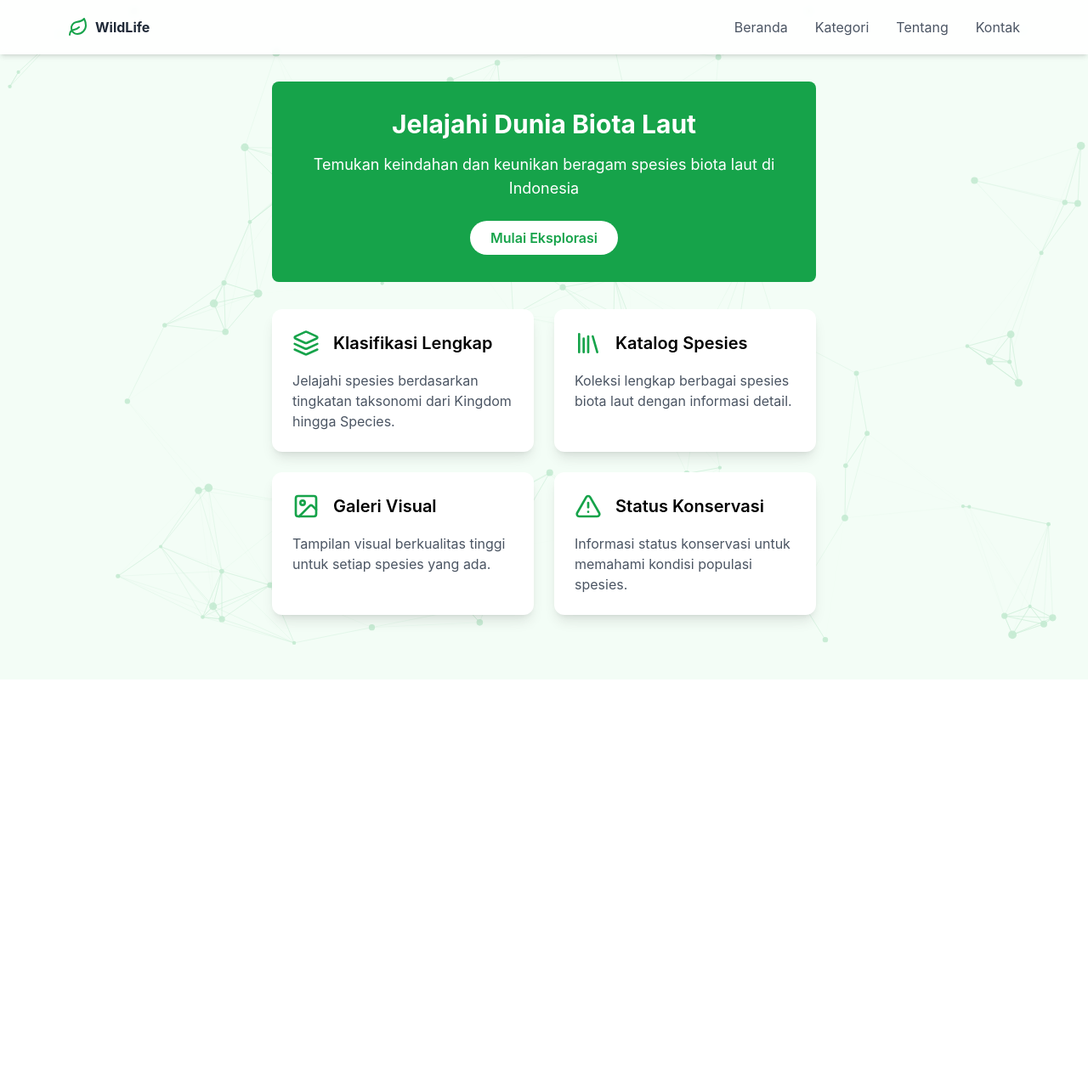
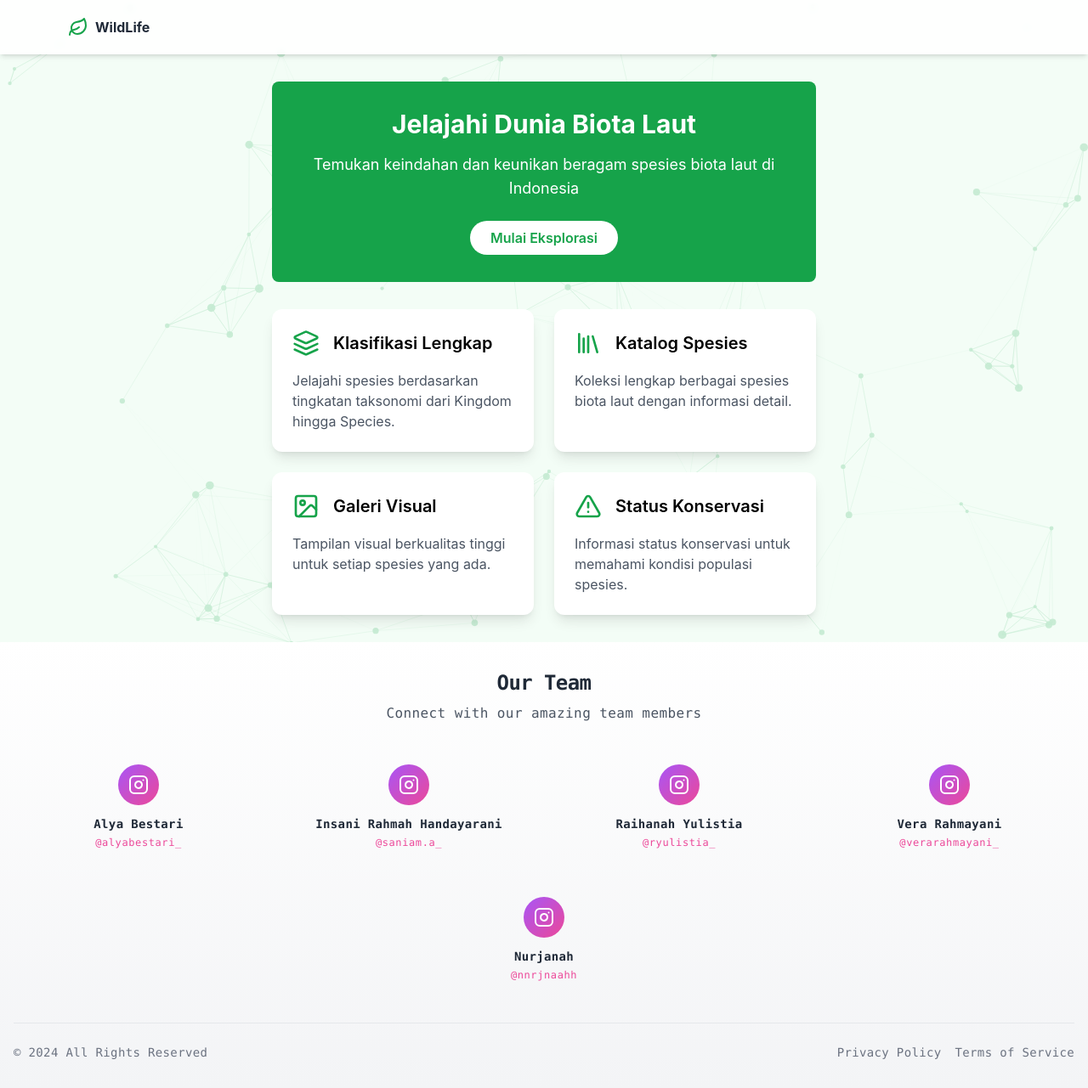
Before and after one commit to AdityaNugrahaPS/Dunia-Invertebrata-Laut-App, a React (Create React App) app: page / in a window 1280 px wide. Shown: the whole page at 85% size. Before the commit the page ends 800 px from the top, so only its background shows below. Built offline with nearby package versions, Linux system fonts and the light colour scheme.

Commit message:
Menambahkan semua file program

```diff
--- a/src/App.jsx
+++ b/src/App.jsx
@@ -1,6 +1,7 @@
 import { useState } from "react";
 import ParticlesBackground from './components/ParticlesBackground';
 import './particles.css';
+import Footer from "./components/Footer";
 import {
   ArrowLeft,
   Layers,
@@ -73,7 +74,7 @@ export default function Preview() {
         Species: "Holothuria atra",
       },
       description:
-        "Secara morfologi, *Holothuria atra* memiliki penampang tubuh bulat dengan sisi ventral yang cenderung datar, serta lubang anus yang bulat. Warna tubuhnya hitam, dengan kulit tubuh yang lembut dan tebal. Hewan ini ditemukan di daerah bersubstrat pasir kasar dan sering kali tubuhnya diselimuti oleh pasir halus (Elfidasari et al., 2012). Menurut Tangko (2009), teripang ini memiliki 20 tentakel yang mengelilingi bagian mulut seperti rumbai elastis, yang berfungsi untuk menangkap makanan. Pada bagian perut yang pipih atau rata, ditemukan banyak kaki tabung (ambulaktral). Teripang memiliki bentuk tubuh memanjang. Pada salah satu ujung tubuhnya terdapat tentakel yang mengelilingi lubang mulut, yang digunakan untuk menangkap mangsa. Kaki-kaki tabung (podia) merupakan kaki semu yang terletak di sisi ventral tubuh. Jika dilihat dari penampang tubuhnya, teripang tampak memiliki bentuk bulat, setengah lingkaran, persegi, trapesium, atau bulat memanjang seperti ular.",
+        "Secara morfologi, Holothuria atra memiliki penampang tubuh bulat dengan sisi ventral yang cenderung datar, serta lubang anus yang bulat. Warna tubuhnya hitam, dengan kulit tubuh yang lembut dan tebal. Hewan ini ditemukan di daerah bersubstrat pasir kasar dan sering kali tubuhnya diselimuti oleh pasir halus (Elfidasari et al., 2012). Menurut Tangko (2009), teripang ini memiliki 20 tentakel yang mengelilingi bagian mulut seperti rumbai elastis, yang berfungsi untuk menangkap makanan. Pada bagian perut yang pipih atau rata, ditemukan banyak kaki tabung (ambulaktral). Teripang memiliki bentuk tubuh memanjang. Pada salah satu ujung tubuhnya terdapat tentakel yang mengelilingi lubang mulut, yang digunakan untuk menangkap mangsa. Kaki-kaki tabung (podia) merupakan kaki semu yang terletak di sisi ventral tubuh. Jika dilihat dari penampang tubuhnya, teripang tampak memiliki bentuk bulat, setengah lingkaran, persegi, trapesium, atau bulat memanjang seperti ular.",
       habitat: "Dasar laut berpasir dan terumbu karang",
       status: "Rentan",
     },
@@ -119,7 +120,7 @@ export default function Preview() {
         Species: "Culcita sp.",
       },
       description:
-        "*Culcita sp.* merupakan jenis bintang laut dengan lengan berbentuk segi lima dan tubuh tebal seperti roti. Warna tubuhnya kuning kecoklatan (Agustina, 2012). Bintang laut ini termasuk dalam filum Echinodermata dan dapat hidup di berbagai habitat, seperti zona rataan terumbu, daerah pertumbuhan alga, padang lamun, koloni karang hidup, dan karang mati (Yusron, 2010). Secara morfologi, *Culcita sp.* memiliki bentuk simetris radial, dengan bagian bawah tubuh dilengkapi kaki tabung yang berfungsi sebagai cakram penyedot (Kastawi, 2005). Bintang laut ini menggunakan kaki tabungnya untuk menempel pada bebatuan, merangkak secara perlahan, dan menjerat mangsa seperti remis dan tiram (Lariman, 2011).",
+        "Culcita sp. merupakan jenis bintang laut dengan lengan berbentuk segi lima dan tubuh tebal seperti roti. Warna tubuhnya kuning kecoklatan (Agustina, 2012). Bintang laut ini termasuk dalam filum Echinodermata dan dapat hidup di berbagai habitat, seperti zona rataan terumbu, daerah pertumbuhan alga, padang lamun, koloni karang hidup, dan karang mati (Yusron, 2010). Secara morfologi, Culcita sp. memiliki bentuk simetris radial, dengan bagian bawah tubuh dilengkapi kaki tabung yang berfungsi sebagai cakram penyedot (Kastawi, 2005). Bintang laut ini menggunakan kaki tabungnya untuk menempel pada bebatuan, merangkak secara perlahan, dan menjerat mangsa seperti remis dan tiram (Lariman, 2011).",
       habitat: "Terumbu karang dan padang lamun",
       status: "Belum Dievaluasi",
     },
@@ -141,7 +142,7 @@ export default function Preview() {
         Species: "Tridacna maxima",
       },
       description:
-        "*Tridacna maxima* termasuk dalam filum Bivalvia yang berukuran besar dan mudah dikenali karena memiliki warna khas serta sebagian besar hidup berasosiasi dengan ekosistem terumbu karang. Keberadaannya di ekosistem terumbu karang memiliki fungsi ekologis penting, seperti menjadi biofilter alami untuk mengatur proses eutrofikasi dan memproduksi kalsium karbonat yang mendukung pertumbuhan terumbu karang (Soo & Todd, 2014; Vicentuan-Cabaitan et al., 2014; Neo et al., 2015). Bentuk, ukuran, dan warna khas pada mantelnya menjadi ciri utama sekaligus daya tarik *Tridacna maxima*. Hal ini membuatnya bernilai ekonomi tinggi, karena baik cangkang maupun dagingnya dapat dimanfaatkan sebagai bahan kerajinan, terutama kerajinan tangan (Neo & Loh, 2015).",
+        "Tridacna maxima termasuk dalam filum Bivalvia yang berukuran besar dan mudah dikenali karena memiliki warna khas serta sebagian besar hidup berasosiasi dengan ekosistem terumbu karang. Keberadaannya di ekosistem terumbu karang memiliki fungsi ekologis penting, seperti menjadi biofilter alami untuk mengatur proses eutrofikasi dan memproduksi kalsium karbonat yang mendukung pertumbuhan terumbu karang (Soo & Todd, 2014; Vicentuan-Cabaitan et al., 2014; Neo et al., 2015). Bentuk, ukuran, dan warna khas pada mantelnya menjadi ciri utama sekaligus daya tarik Tridacna maxima. Hal ini membuatnya bernilai ekonomi tinggi, karena baik cangkang maupun dagingnya dapat dimanfaatkan sebagai bahan kerajinan, terutama kerajinan tangan (Neo & Loh, 2015).",
       habitat: "Terumbu karang dangkal",
       status: "Rentan",
     },
@@ -164,7 +165,7 @@ export default function Preview() {
         Species: "Macrocypraea cervinetta",
       },
       description:
-        "Daerah pasang surut berbatu merupakan salah satu habitat yang dihuni oleh *Macrocypraea cervinetta* dan dianggap sebagai salah satu lingkungan laut yang paling beragam (Tait & Dipper, 1998). Habitat *Macrocypraea cervinetta* terletak di pesisir pantai dengan perluasan yang luas serta ditandai oleh beragam kondisi lingkungan mikro. Salah satu ciri khasnya adalah cangkang berbentuk spiral, meskipun bentuk ini tidak selalu tampak pada saat dewasa tetapi muncul pada tahap tertentu dalam perkembangannya (López & Urcuyo, 2009).",
+        "Daerah pasang surut berbatu merupakan salah satu habitat yang dihuni oleh Macrocypraea cervinetta dan dianggap sebagai salah satu lingkungan laut yang paling beragam (Tait & Dipper, 1998). Habitat Macrocypraea cervinetta terletak di pesisir pantai dengan perluasan yang luas serta ditandai oleh beragam kondisi lingkungan mikro. Salah satu ciri khasnya adalah cangkang berbentuk spiral, meskipun bentuk ini tidak selalu tampak pada saat dewasa tetapi muncul pada tahap tertentu dalam perkembangannya (López & Urcuyo, 2009).",
       habitat: "Terumbu karang dan area berbatu",
       status: "Belum Dievaluasi",
     },
@@ -381,13 +382,14 @@ export default function Preview() {
   };
 
   const SpeciesImage = ({ src, alt, className, size = "default" }) => {
+    const [loading, setLoading] = useState(true);
     const [error, setError] = useState(false);
-    const [loaded, setLoaded] = useState(false);
 
+    // Modifikasi sizeClasses untuk menambahkan fixed height
     const sizeClasses = {
       thumbnail: "w-12 h-12",
       default: "w-full h-64",
-      large: "w-full h-96",
+      large: "w-full h-96"
     };
 
     const containerClass = `
@@ -397,12 +399,16 @@ export default function Preview() {
       ${className || ""}
       bg-gray-50
       rounded-lg
-      border-2
-      border-gray-200
-      ${loaded ? "border-opacity-0" : "border-opacity-100"}
       transition-all
       duration-300
     `;
+
+    // Tampilan loading
+    const renderPlaceholder = () => (
+      <div className="absolute inset-0 flex items-center justify-center bg-gray-100 animate-pulse">
+        <ImageIcon className="w-12 h-12 text-gray-300" />
+      </div>
+    );
 
     if (error) {
       return (
@@ -416,12 +422,17 @@ export default function Preview() {
 
     return (
       <div className={containerClass}>
+        {loading && renderPlaceholder()}
         <img
           src={src}
           alt={alt}
-          className="w-full h-full object-cover"
-          onError={() => setError(true)}
-          onLoad={() => setLoaded(true)}
+          className={`w-full h-full object-cover transition-opacity duration-300 ${loading ? 'opacity-0' : 'opacity-100'
+            }`}
+          onLoad={() => setLoading(false)}
+          onError={() => {
+            setError(true);
+            setLoading(false);
+          }}
         />
       </div>
     );
@@ -440,7 +451,8 @@ export default function Preview() {
 
       <div className="space-y-6">
         {/* Image Section */}
-        <div className="relative w-full h-64 rounded-xl overflow-hidden">
+        {/* Image Section */}
+        <div className="relative w-full rounded-xl overflow-hidden"> {/* Menghapus h-64 */}
           <SpeciesImage
             src={selectedSpecies.imageUrl}
             alt={selectedSpecies.name}
@@ -558,20 +570,6 @@ export default function Preview() {
                 <span className="ml-2 font-bold text-gray-800">WildLife</span>
               </div>
 
-              <div className="hidden md:flex items-center space-x-8">
-                <button className="text-gray-600 hover:text-green-600">
-                  Beranda
-                </button>
-                <button className="text-gray-600 hover:text-green-600">
-                  Kategori
-                </button>
-                <button className="text-gray-600 hover:text-green-600">
-                  Tentang
-                </button>
-                <button className="text-gray-600 hover:text-green-600">
-                  Kontak
-                </button>
-              </div>
 
               <button
                 onClick={() => setMobileMenuOpen(!mobileMenuOpen)}
@@ -606,6 +604,7 @@ export default function Preview() {
           {view === "rankView" && renderRankView()}
           {view === "species" && renderSpeciesDetail()}
         </div>
+        <Footer />
       </div>
     </div>
   );
--- /dev/null
+++ b/src/components/Footer.jsx
@@ -0,0 +1,92 @@
+import React from 'react';
+import { Instagram } from 'lucide-react';
+
+const Footer = () => {
+    const teamMembers = [
+        { name: "Alya Bestari", ig: "alyabestari_" },
+        { name: "Insani Rahmah Handayarani", ig: "saniam.a_" },
+        { name: "Raihanah Yulistia", ig: "ryulistia_" },
+        { name: "Vera Rahmayani", ig: "verarahmayani_" },
+    ];
+
+    return (
+        <footer className="bg-gradient-to-b from-white to-gray-100 dark:from-gray-800 dark:to-gray-900 font-['source-code-pro',_Menlo,_Monaco,_Consolas,_'Courier_New',_monospace]">
+            <div className="max-w-screen-xl mx-auto px-4 py-8">
+                {/* Top Section */}
+                <div className="text-center mb-8">
+                    <h3 className="text-2xl font-bold text-gray-800 dark:text-white mb-2 tracking-tight">
+                        Our Team
+                    </h3>
+                    <p className="text-gray-600 dark:text-gray-300 tracking-wide">
+                        Connect with our amazing team members
+                    </p>
+                </div>
+
+                {/* First Row - 4 Team Members */}
+                <div className="grid grid-cols-2 md:grid-cols-4 gap-6 mb-6">
+                    {teamMembers.map((member, index) => (
+                        <div key={index} className="flex flex-col items-center">
+                            <a
+                                href={`https://instagram.com/${member.ig}`}
+                                target="_blank"
+                                rel="noopener noreferrer"
+                                className="group flex flex-col items-center p-4 rounded-lg hover:bg-white dark:hover:bg-gray-700 transition-all duration-300 hover:shadow-lg w-full"
+                            >
+                                <div className="w-12 h-12 bg-gradient-to-br from-purple-500 to-pink-500 rounded-full flex items-center justify-center mb-3 group-hover:scale-110 transition-transform duration-300">
+                                    <Instagram className="w-6 h-6 text-white" />
+                                </div>
+                                <h4 className="text-sm font-semibold text-gray-800 dark:text-white text-center mb-1 tracking-wide">
+                                    {member.name}
+                                </h4>
+                                <span className="text-xs text-pink-500 dark:text-pink-400 group-hover:text-purple-500 transition-colors duration-300 tracking-wider">
+                                    @{member.ig}
+                                </span>
+                            </a>
+                        </div>
+                    ))}
+                </div>
+
+                {/* Second Row - Centered Nurjanah */}
+                <div className="flex justify-center mb-8">
+                    <div className="w-full max-w-[250px]">
+                        <a
+                            href="https://instagram.com/nnrjnaahh"
+                            target="_blank"
+                            rel="noopener noreferrer"
+                            className="group flex flex-col items-center p-4 rounded-lg hover:bg-white dark:hover:bg-gray-700 transition-all duration-300 hover:shadow-lg w-full"
+                        >
+                            <div className="w-12 h-12 bg-gradient-to-br from-purple-500 to-pink-500 rounded-full flex items-center justify-center mb-3 group-hover:scale-110 transition-transform duration-300">
+                                <Instagram className="w-6 h-6 text-white" />
+                            </div>
+                            <h4 className="text-sm font-semibold text-gray-800 dark:text-white text-center mb-1 tracking-wide">
+                                Nurjanah
+                            </h4>
+                            <span className="text-xs text-pink-500 dark:text-pink-400 group-hover:text-purple-500 transition-colors duration-300 tracking-wider">
+                                @nnrjnaahh
+                            </span>
+                        </a>
+                    </div>
+                </div>
+
+                {/* Bottom Section */}
+                <div className="border-t border-gray-200 dark:border-gray-700 pt-6">
+                    <div className="flex flex-col md:flex-row justify-between items-center">
+                        <p className="text-sm text-gray-500 dark:text-gray-400 text-center md:text-left mb-4 md:mb-0 tracking-wide">
+                            © 2024 All Rights Reserved
+                        </p>
+                        <div className="flex space-x-4">
+                            <a href="#" className="text-sm text-gray-500 hover:text-pink-500 dark:text-gray-400 dark:hover:text-pink-400 transition-colors duration-300 tracking-wide">
+                                Privacy Policy
+                            </a>
+                            <a href="#" className="text-sm text-gray-500 hover:text-pink-500 dark:text-gray-400 dark:hover:text-pink-400 transition-colors duration-300 tracking-wide">
+                                Terms of Service
+                            </a>
+                        </div>
+                    </div>
+                </div>
+            </div>
+        </footer>
+    );
+}
+
+export default Footer;
--- a/src/components/ParticlesBackground.jsx
+++ b/src/components/ParticlesBackground.jsx
@@ -21,7 +21,7 @@ const ParticlesBackground = () => {
                 interactivity: {
                     events: {
                         onClick: {
-                            enable: true,
+                            enable: false,
                             mode: "push",
                         },
                         onHover: {
```
